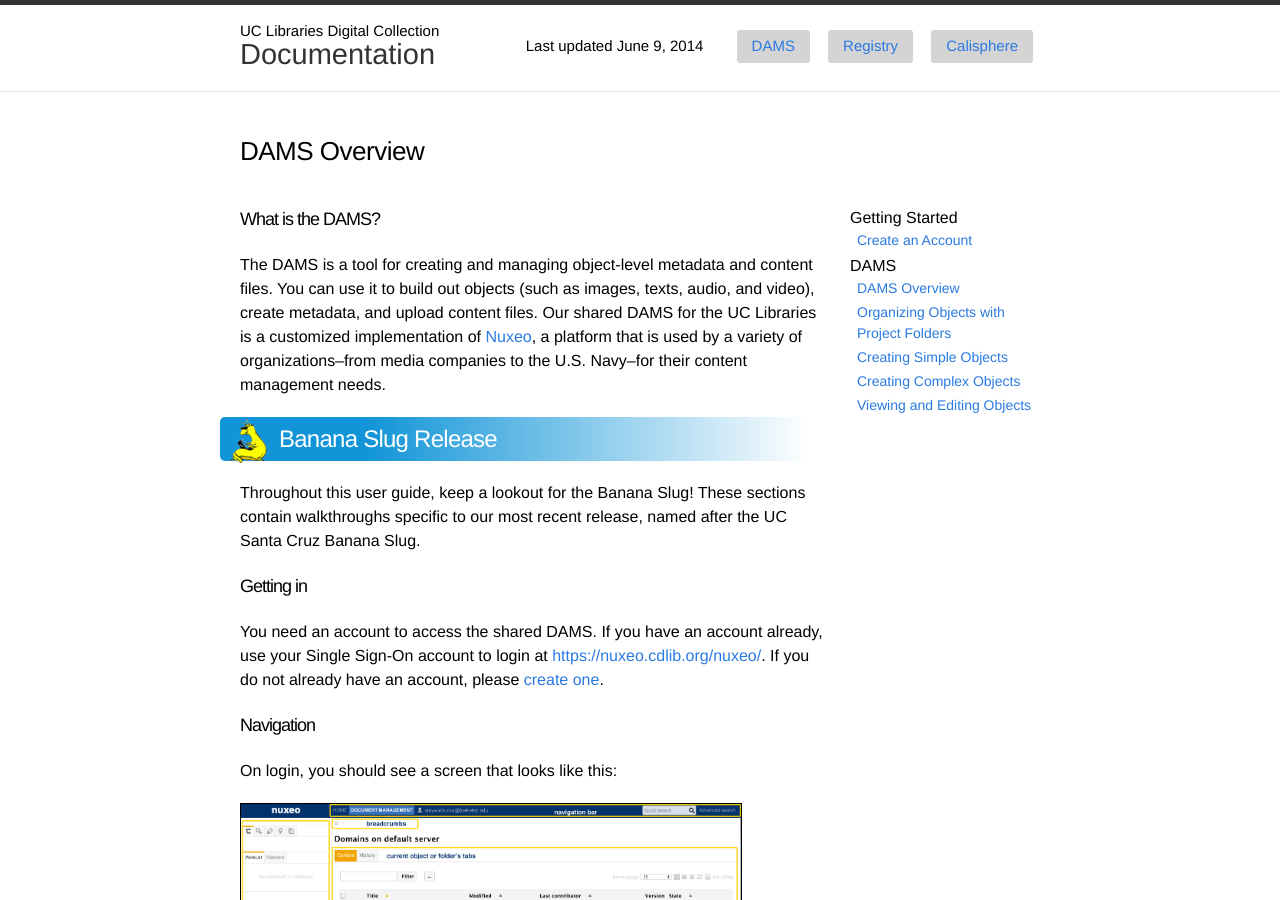
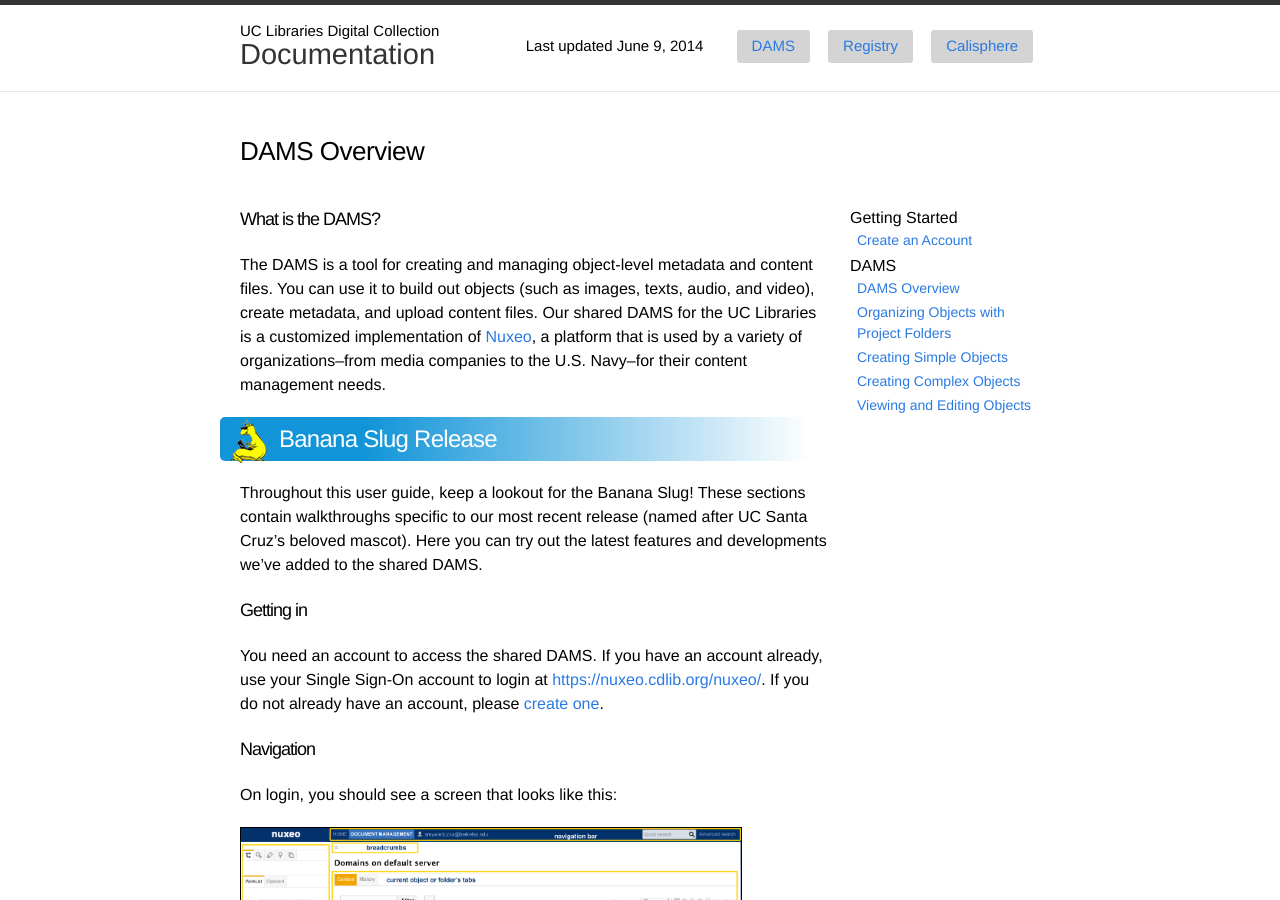
Before and after one commit to ucldc/ucldc-docs, a Jekyll site: the page built from docs/dams/index.md, in a window 1280 px wide and 900 px high. Built offline with Jekyll 4.4.1, drawn with Linux system fonts in a browser that asks for light colours; nearby versions of some CDN libraries.

Commit message:
More personality :)

```diff
--- a/docs/dams/index.md
+++ b/docs/dams/index.md
@@ -10,7 +10,7 @@
 
 <div class="walkthrough">Banana Slug Release</div>
 
-Throughout this user guide, keep a lookout for the Banana Slug! These sections contain walkthroughs specific to our most recent release, named after the UC Santa Cruz Banana Slug.
+Throughout this user guide, keep a lookout for the Banana Slug! These sections contain walkthroughs specific to our most recent release (named after UC Santa Cruz’s beloved mascot). Here you can try out the latest features and developments we’ve added to the shared DAMS.
 
 #### Getting in
 You need an account to access the shared DAMS. If you have an account already, use your Single Sign-On account to login at [https://nuxeo.cdlib.org/nuxeo/](https://nuxeo.cdlib.org/nuxeo/). If you do not already have an account, please [create one]({{ site.url }}{{ site.baseurl }}/docs/create-account/).
```
